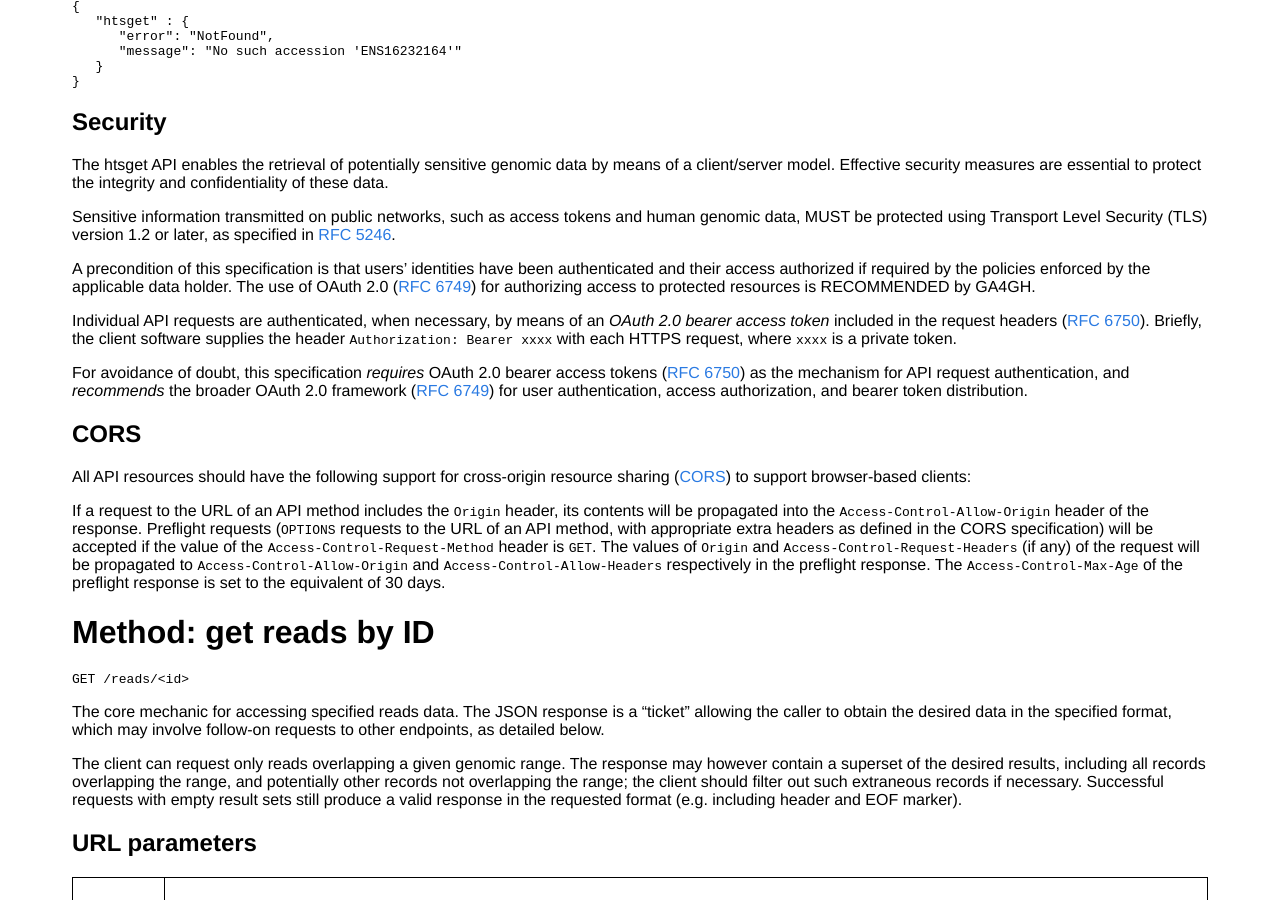
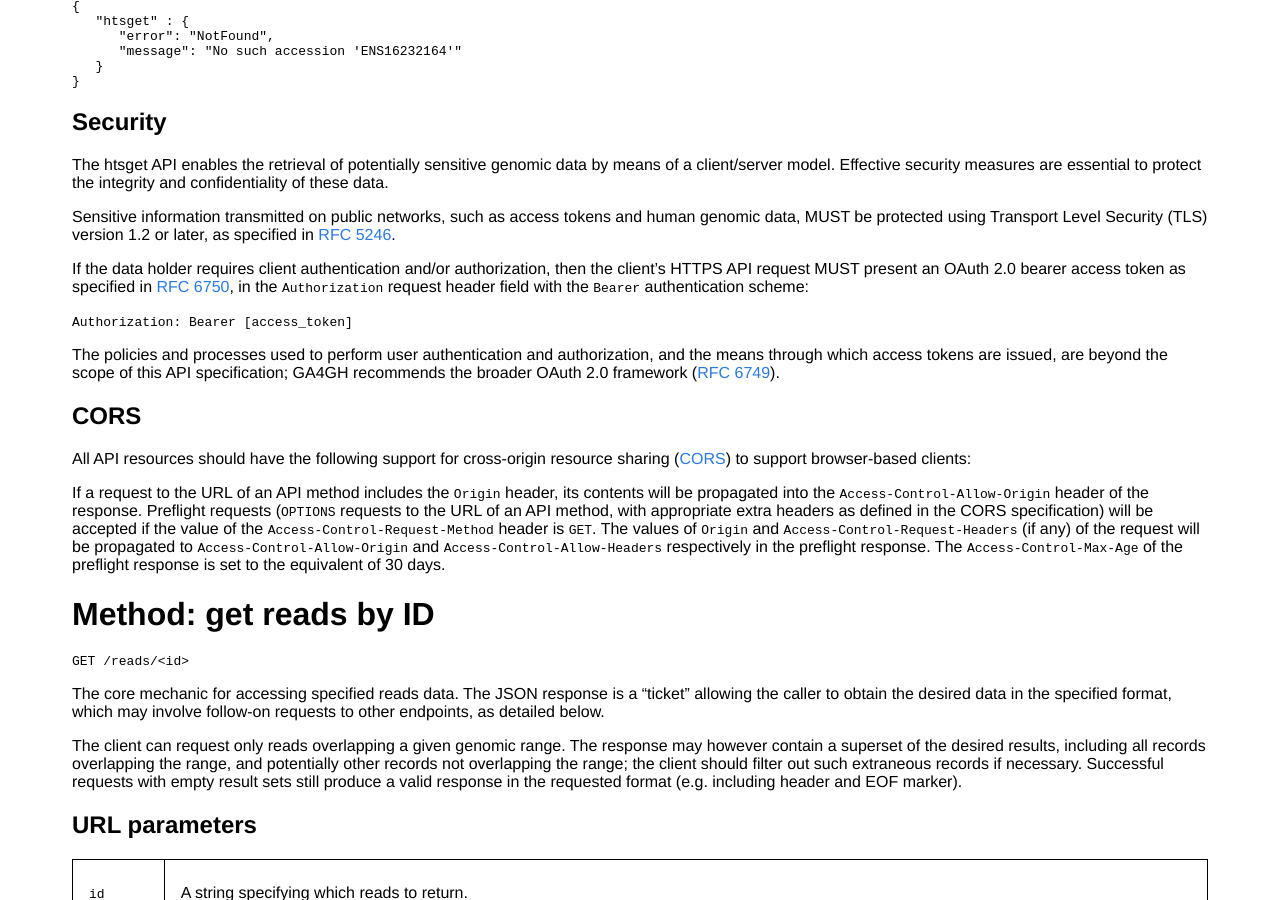
Before and after one commit to samtools/hts-specs, a Jekyll site: the page built from htsget.md, in a window 1280 px wide and 900 px high, scrolled down 1633 px. Built offline with Jekyll 4.4.1, drawn with Linux system fonts in a browser that asks for light colours.

Commit message:
additional turn on htsget security based on @bakerdb feedback

````diff
--- a/htsget.md
+++ b/htsget.md
@@ -98,11 +98,11 @@ The htsget API enables the retrieval of potentially sensitive genomic data by me
 
 Sensitive information transmitted on public networks, such as access tokens and human genomic data, MUST be protected using Transport Level Security (TLS) version 1.2 or later, as specified in [RFC 5246](https://tools.ietf.org/html/rfc5246).
 
-A precondition of this specification is that users' identities have been authenticated and their access authorized if required by the policies enforced by the applicable data holder. The use of OAuth 2.0 ([RFC 6749](https://tools.ietf.org/html/rfc6749)) for authorizing access to protected resources is RECOMMENDED by GA4GH.
+If the data holder requires client authentication and/or authorization, then the client's HTTPS API request MUST present an OAuth 2.0 bearer access token as specified in [RFC 6750](https://tools.ietf.org/html/rfc6750), in the `Authorization` request header field with the `Bearer` authentication scheme:
 
-Individual API requests are authenticated, when necessary, by means of an *OAuth 2.0 bearer access token* included in the request headers ([RFC 6750](https://tools.ietf.org/html/rfc6750)). Briefly, the client software supplies the header `Authorization: Bearer xxxx` with each HTTPS request, where `xxxx` is a private token.
+```Authorization: Bearer [access_token]```
 
-For avoidance of doubt, this specification *requires* OAuth 2.0 bearer access tokens ([RFC 6750](https://tools.ietf.org/html/rfc6750)) as the mechanism for API request authentication, and *recommends* the broader OAuth 2.0 framework ([RFC 6749](https://tools.ietf.org/html/rfc6749)) for user authentication, access authorization, and bearer token distribution.
+The policies and processes used to perform user authentication and authorization, and the means through which access tokens are issued, are beyond the scope of this API specification; GA4GH recommends the broader OAuth 2.0 framework ([RFC 6749](https://tools.ietf.org/html/rfc6749)).
 
 ## CORS
 
````
